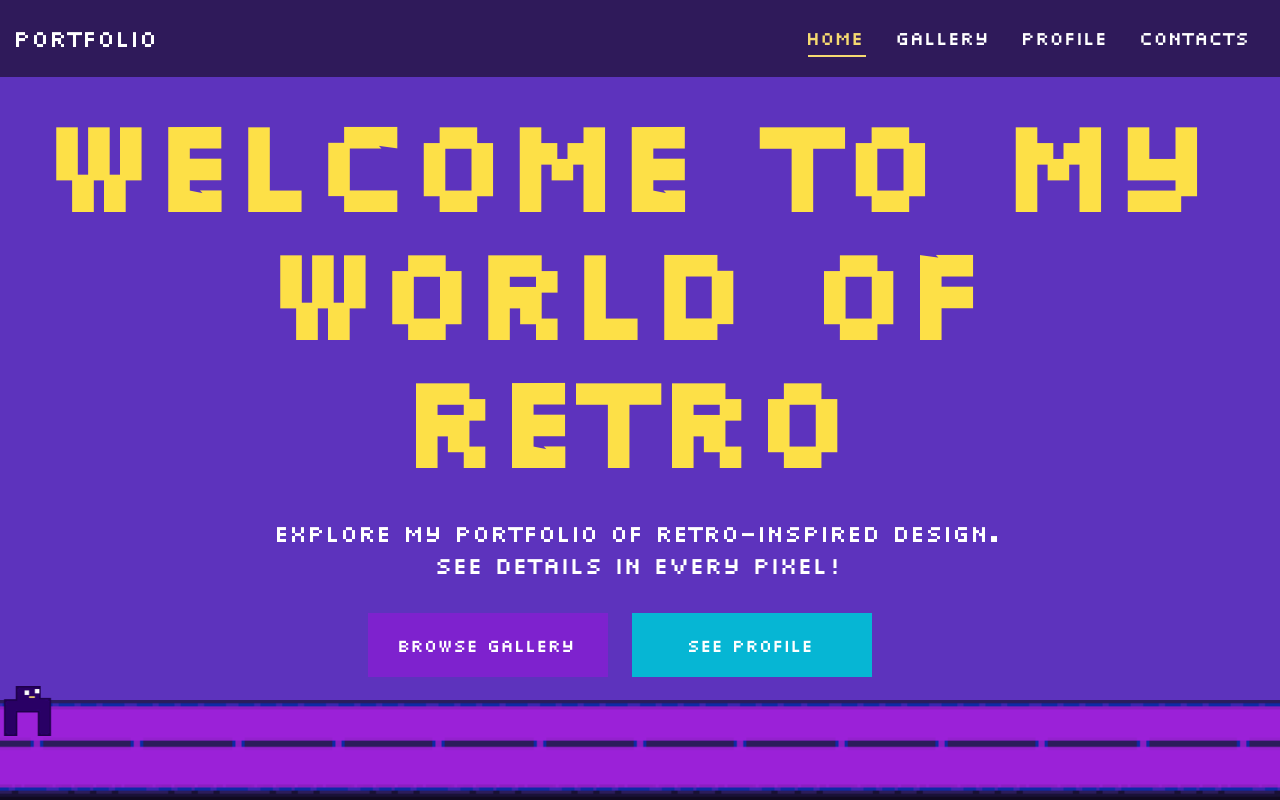
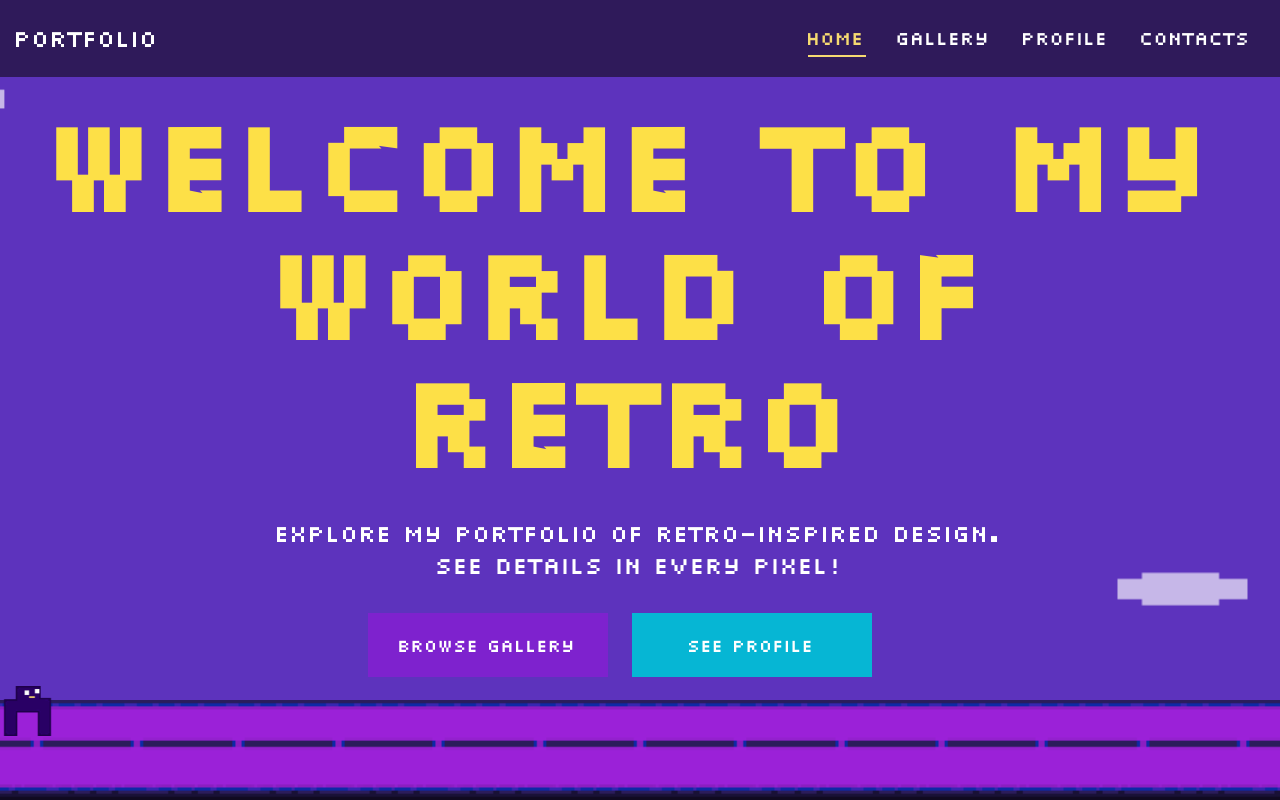
Before and after one commit to Karlcamp162/Personal-Portfolio, a React (Create React App) app: page / in a window 1280 px wide. Built offline with nearby package versions, Linux system fonts and the light colour scheme.

Commit message:
update commit

```diff
--- a/package.json
+++ b/package.json
@@ -7,6 +7,7 @@
     "@testing-library/jest-dom": "^6.6.3",
     "@testing-library/react": "^16.3.0",
     "@testing-library/user-event": "^13.5.0",
+    "framer-motion": "^12.19.1",
     "react": "^19.1.0",
     "react-dom": "^19.1.0",
     "react-icons": "^5.5.0",
--- a/src/pages/Home.js
+++ b/src/pages/Home.js
@@ -1,6 +1,32 @@
 import React from 'react';
 import NavBar from './components/NavBar';
 import { Link } from 'react-router-dom';
+import { motion } from 'framer-motion';
+
+const cloudWidth = 300; // Adjust to match your cloud image width in px
+
+// Reusable CloudMarquee component
+const CloudMarquee = ({ top, height, duration, direction = 'right' }) => {
+  // Determine initial and animate x values based on direction
+  const initialX = direction === 'right' ? -cloudWidth : '100vw';
+  const animateX = direction === 'right' ? '100vw' : -cloudWidth;
+  return (
+    <motion.img
+      src="/cloud.png"
+      alt="Moving Cloud"
+      className={`fixed z-[-1] m-1 ${height}`}
+      style={{ top, left: 0, position: 'fixed' }}
+      initial={{ x: initialX }}
+      animate={{ x: animateX }}
+      transition={{
+        repeat: Infinity,
+        repeatType: 'loop',
+        duration,
+        ease: 'linear'
+      }}
+    />
+  );
+};
 
 const Home = () => {
   return (
@@ -46,9 +72,16 @@ const Home = () => {
       </div>
 
       {/* eslint-disable-next-line jsx-a11y/no-distracting-elements */}
-      <marquee behavior="alternate" direction="right" scrollAmount="8" className="fixed bottom-[35px] sm:bottom-[45px] lg:bottom-[60px] z-[-1]">
+      <marquee behavior="alternate" direction="right" scrollAmount="3" className="fixed bottom-[35px] sm:bottom-[45px] lg:bottom-[60px] z-[-1]">
         <img src="/mob.png" alt="Moving Mob" className="h-[30px] sm:h-[40px] lg:h-[50px] m-1"/>
       </marquee>
+
+      {/* Cloud 1 - Top */}
+      <CloudMarquee top="35px" height="h-[70px] sm:h-[90px] lg:h-[120px]" duration={48} direction="right" />
+      {/* Cloud 2 - Middle */}
+      <CloudMarquee top="35%" height="h-[90px] sm:h-[110px] lg:h-[140px]" duration={58} direction="right" />
+      {/* Cloud 3 - Bottom */}
+      <CloudMarquee top="65%" height="h-[80px] sm:h-[100px] lg:h-[130px]" duration={52} direction="left" />
     </>
   );
 };
```
Also changed, not shown: public/cloud.png (added), 1 other file (tests, documents, lock files or other folders).
